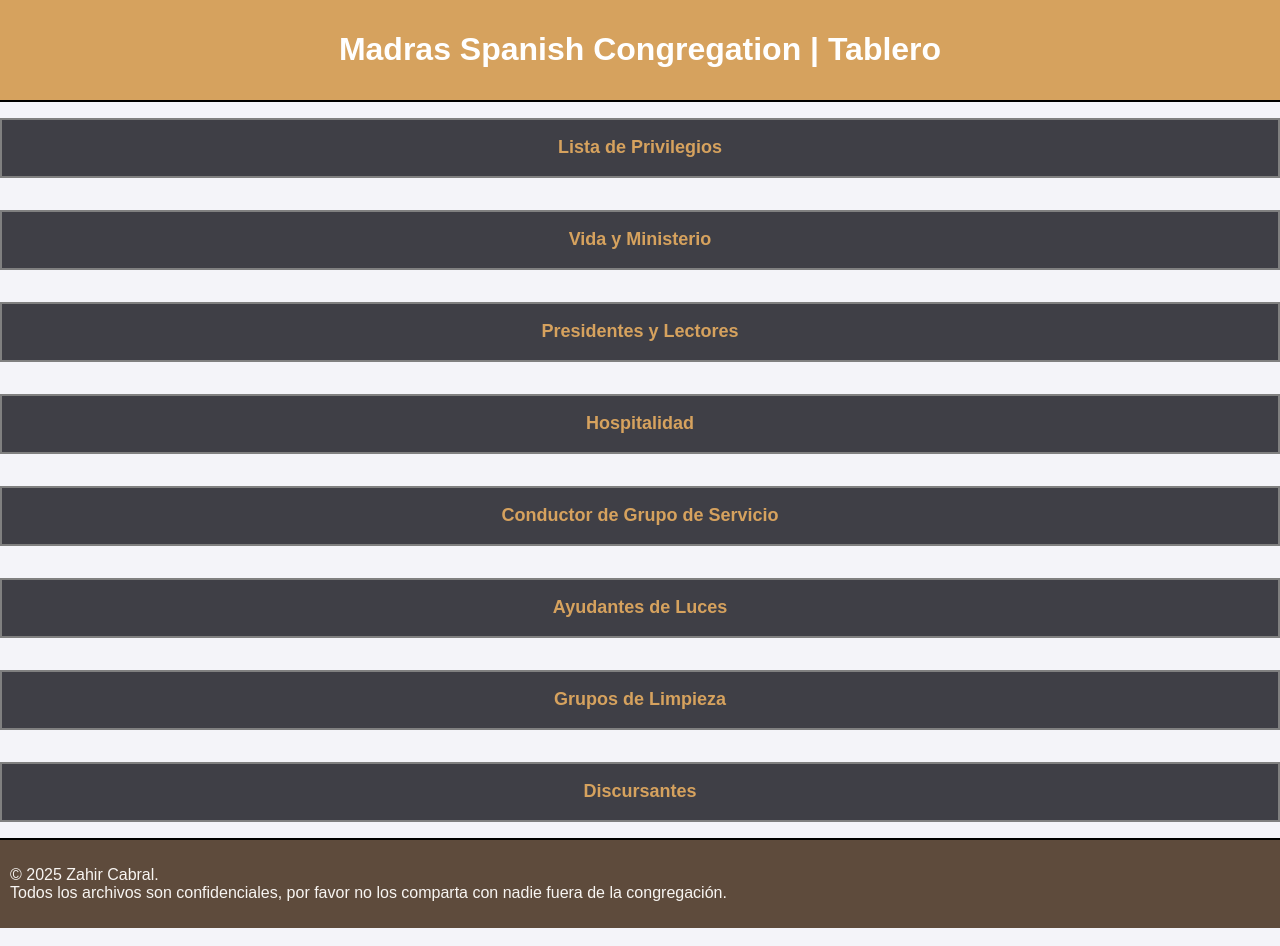
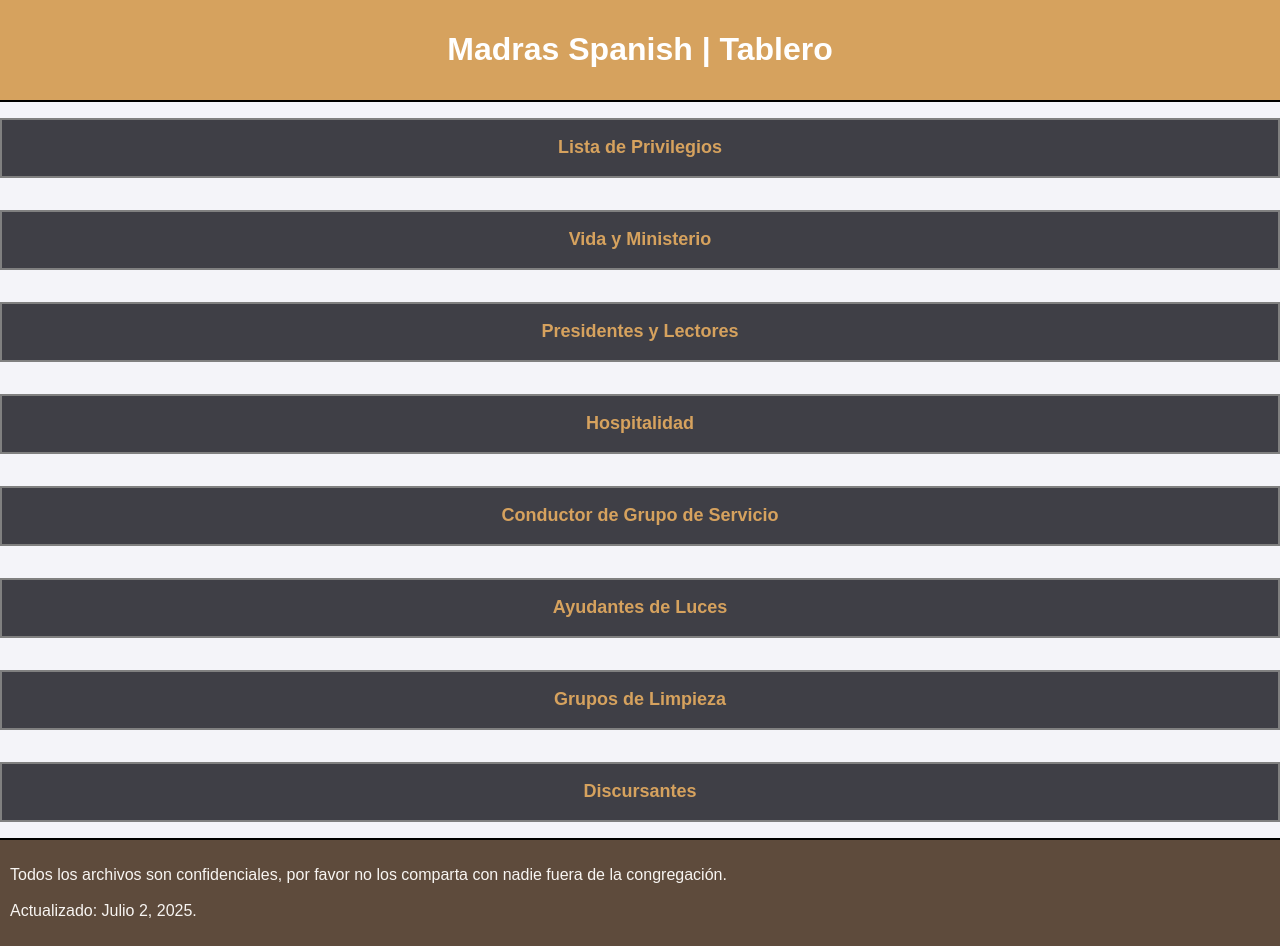
Before and after one commit to zahcab/zahcab.github.io, a plain HTML site: page home.html in a window 1280 px wide. Drawn offline with Linux system fonts and the light colour scheme; sample sign-in values are in the browser's storage.

Commit message:
Updated title and footer

```diff
--- a/home.html
+++ b/home.html
@@ -4,7 +4,7 @@
 <head>
     <meta charset="UTF-8">
     <meta name="viewport" content="width=device-width, initial-scale=1.0">
-    <title>Madras Spanish Congregation | Tablero</title>
+    <title>Madras Spanish | Tablero</title>
     <link rel="icon" type="image/x-icon" href="madrasjw.ico">
 
     <style>
@@ -134,7 +134,7 @@
 <body>
 
 <header>
-    <h1>Madras Spanish Congregation | Tablero</h1>
+    <h1>Madras Spanish | Tablero</h1>
 </header>
 
     <button class="pdf-button" onclick="openModal('listofprivilege.pdf')">Lista de Privilegios</button>
@@ -245,8 +245,10 @@ document.body.classList.remove('modal-open');
 
 <footer>
     <p>
-        &copy; 2025 Zahir Cabral. <br>
         Todos los archivos son confidenciales, por favor no los comparta con nadie fuera de la congregación.
+        <br>
+        <br>
+        Actualizado: Julio 2, 2025.
     </p>
 </footer>
 
```
